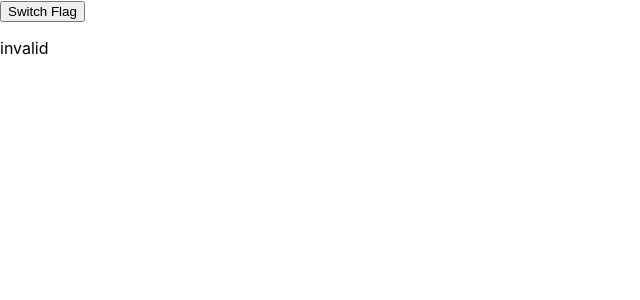
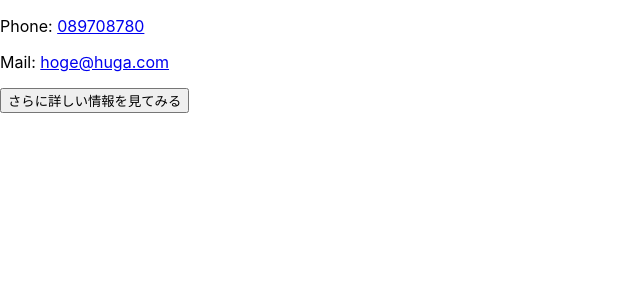
Before and after one commit to shinjiber/my-app-react, a React (Create React App) app: page / in a window 1280 px wide. Shown: the top 300 px of the page, without its empty margins (0-640 px from the left). Built offline with nearby package versions, Linux system fonts and the light colour scheme.

Commit message:
local state

```diff
--- a/src/App.js
+++ b/src/App.js
@@ -1,31 +1,36 @@
 import React, { Component } from 'react';
-import SwitchFlag from './switchFlag';
-import ViewFlagValue from './viewFlag';
-
-class App extends Component {
-  constructor() {
-    super();
-    this.handleUpdateFlag = this.handleUpdateFlag.bind(this);
+ class InformationArea extends Component {
+    constructor(props) {
+    super(props);
+    this.handleOpenEverything = this.handleOpenEverything.bind(this);
     this.state = {
       flag: false
-    };
-  }
-  handleUpdateFlag() {
+    }
+
+   }
+
+  handleOpenEverything() {
     this.setState({
       flag: !this.state.flag
     })
   }
 
   render() {
+    const { phone, mail, name, account } = this.props.props;
     return (
       <div>
-        <SwitchFlag
-          handleUpdateFlag={this.handleUpdateFlag}
-        />
-        <ViewFlagValue flag={this.state.flag}/>
+        <p>Phone: <a href={`tel:${phone}`}>{phone}</a></p>
+        <p>Mail: <a href={`mailTo:${mail}`}>{mail}</a></p>
+        <button onClick={this.handleOpenEverything}>
+          さらに詳しい情報を見てみる
+        </button>
+        <div style={{display: this.state.flag ? "block":"none"}}>
+          <p>所属:<a href={name}>{name}</a></p>
+          <p>SNSアカウント：<a href={account}>{account}</a></p>
+        </div>
       </div>
     );
   }
 }
 
-export default App;
+export default InformationArea;
--- a/src/index.js
+++ b/src/index.js
@@ -1,9 +1,16 @@
 import React from 'react';
 import ReactDOM from 'react-dom';
 import './index.css';
-import App from './App';
+import InformationArea from './App';
+
+const company = {
+  phone: "089708780",
+  mail: 'hoge@huga.com',
+  name: "hoge-company",
+  account: "hoge"
+}
 
 ReactDOM.render(
-  <App />,
+  <InformationArea props={company}/>,
   document.getElementById('root')
 )
```
